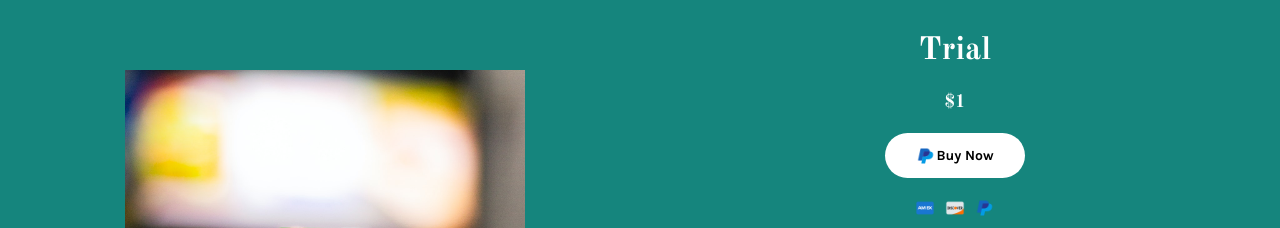
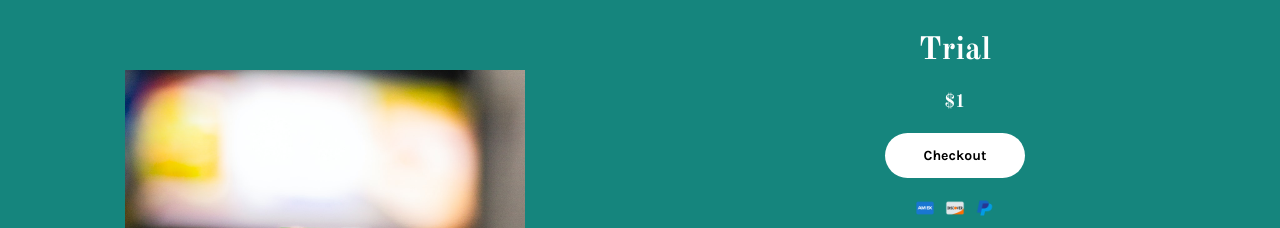
Before and after one commit to clive-cudi/scottways, a Next.js app: page / in a window 1280 px wide. Shown: the part 980-1208 px from the top of the page. Built offline with nearby package versions, Linux system fonts and the light colour scheme.

Commit message:
added-checkout-pages

```diff
--- a/components/sections/About.tsx
+++ b/components/sections/About.tsx
@@ -20,7 +20,7 @@ export const About = ({}: About_Props): JSX.Element => {
                     <p>Service automations to avoid interruptions</p>
                 </div>
                 <div className={styles.about_info_col}>
-                    <p>$* Hr refund policy</p>
+                    <p>24 Hr refund policy</p>
                 </div>
             </div>
         </section>
--- a/components/sections/Purchase.tsx
+++ b/components/sections/Purchase.tsx
@@ -4,6 +4,7 @@ import type { SectionFrame, availablePayments, PurchaseSubscription } from "@cus
 import Image from "next/image";
 import { Button } from "../reusable";
 import { mapPaymentVendorToIcon } from "@/utils";
+import { useRouter } from "next/router";
 
 export interface Purchase_Props extends SectionFrame {
     label: string,
@@ -21,6 +22,8 @@ export interface Purchase_Props extends SectionFrame {
 }
 
 export const Purchase = ({ label, variant, amount, supportedPayments, connectionsTag, paypalConfig, features, posterImg, parentDivProps }: Purchase_Props): JSX.Element => {
+    const router = useRouter();
+
     return (
         <section className={`default_section ${styles.purchase_section_wrapper} ${styles[`variant_${variant}`]}`} {...parentDivProps}>
             <div className={styles.section_col}>
@@ -37,7 +40,8 @@ export const Purchase = ({ label, variant, amount, supportedPayments, connection
                         <h4>${amount}</h4>
                     </div>
                     <div className={styles.paypal_purchase}>
-                        <Button variant={`regular_${paypalConfig.btn_variant}`}><Image src={mapPaymentVendorToIcon("paypal")} alt={"@"} height={20} width={20} />Buy Now</Button>
+                        {/* <Button variant={`regular_${paypalConfig.btn_variant}`}><Image src={mapPaymentVendorToIcon("paypal")} alt={"@"} height={20} width={20} />Buy Now</Button> */}
+                        <Button variant={`regular_${paypalConfig.btn_variant}`} onClick={() => {router.push(`/checkout/${variant}`)}}>Checkout</Button>
                     </div>
                     <div className={styles.supported_purchase_vendors}>
                         {supportedPayments.map((vendor, ix) => <span key={ix}><Image src={mapPaymentVendorToIcon(vendor)} alt={`@vendor_${vendor}_icon`} height={20} width={20} /></span>)}
```
Also changed, not shown: pages/checkout/[...package].tsx (added, +14 -0 lines).
